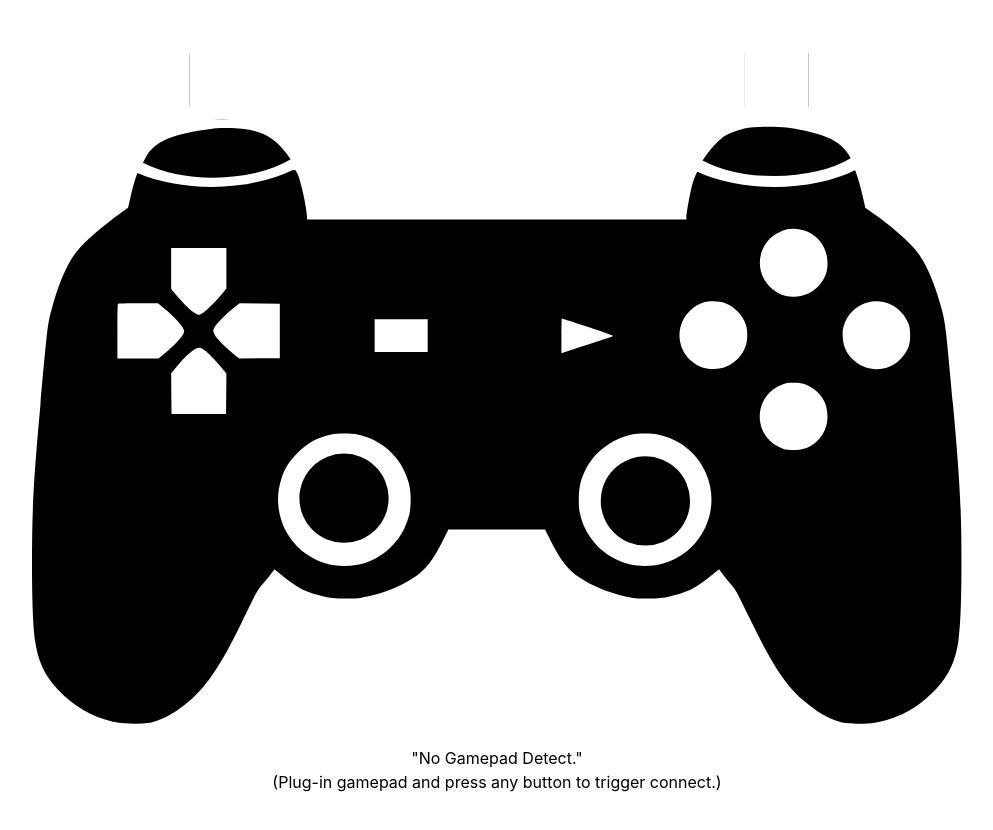
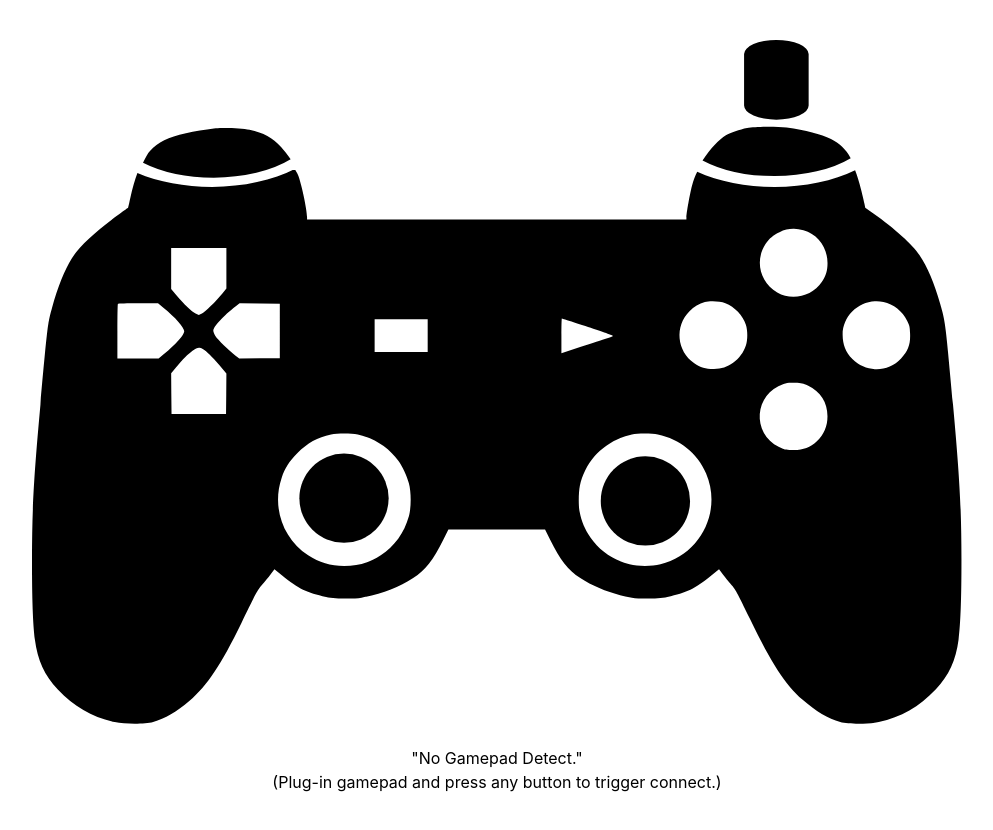
Before and after one commit to FlySkyPie/web-gamepad-sample, a React (Vite) app: page / in a window 1280 px wide. Shown: the top 830 px of the page, without its empty margins (143-1136 px from the left). Built offline with nearby package versions, Linux system fonts and the light colour scheme.

Commit message:
feat: Add R2

```diff
--- /dev/null
+++ b/src/components/GamepadSvg/components/R2.tsx
@@ -0,0 +1,46 @@
+import { useMemo } from "react";
+
+import { GamepadData } from "@/hooks/type";
+
+type IProps = {
+    gamepad?: GamepadData
+};
+
+export const R2: React.FC<IProps> = ({ gamepad }) => {
+    const sacle = useMemo(() => {
+        if (!gamepad) {
+            return 0;
+        }
+
+        const { buttons } = gamepad;
+        return buttons[7].value;
+    }, [gamepad?.buttons]);
+
+    return (
+        <>
+             <path
+                className="R2-bg"
+                style={{
+                    fill: "#000000",
+                    strokeWidth: 1.54499,
+                    strokeLinecap: "round",
+                    strokeLinejoin: "round",
+                    paintOrder: "stroke markers fill",
+                    stopColor: "#000000"
+                }}
+                d="m558.28 0a24.213 10.545 0 0 0-24.213 10.545v38.671a24.213 10.545 0 0 0 24.213 10.545 24.213 10.545 0 0 0 24.213-10.545v-38.671a24.213 10.545 0 0 0-24.213-10.545z"
+            />
+            <rect
+                style={{
+                    fill: "#0000ff",
+                }}
+                className="R2"
+                width={48.425758}
+                height={59.761375 * sacle}
+                x={534.0683448}
+                y={-0.0000076293945 + 59.761375 * (1 - sacle)}
+                clipPath="url(#clipPath429)"
+            />
+        </>
+    );
+};
--- a/src/components/GamepadSvg/index.tsx
+++ b/src/components/GamepadSvg/index.tsx
@@ -6,6 +6,7 @@ import { L1 } from "./components/L1";
 import { LeftButtons } from "./components/LeftButtons";
 import { LeftStick } from "./components/LeftStick";
 import { R1 } from "./components/R1";
+import { R2 } from "./components/R2";
 import { RightButtons } from "./components/RightButtons";
 import { RightStick } from "./components/RightStick";
 
@@ -24,30 +25,18 @@ export const GamepadSvg: React.FC<IProps> = ({ gamepad }) => {
             xmlns="http://www.w3.org/2000/svg"
         >
             <defs>
-                <clipPath className="clipPath30656">
+                <clipPath clipPathUnits="userSpaceOnUse" id="clipPath429">
                     <path
-                        className="R2-clip"
-                        d="m1024.3-1.2e-6a44.425 19.347 0 0 0-44.424 19.348v70.951a44.425 19.347 0 0 0 44.424 19.348 44.425 19.347 0 0 0 44.424-19.348v-70.951a44.425 19.347 0 0 0-44.424-19.348z"
-                        stopColor="#000000"
-                        strokeLinecap="round"
-                        strokeLinejoin="round"
-                        strokeWidth={2.8346}
+                        id="path431"
                         style={{
-                            paintOrder: "stroke markers fill"
+                            fill: "#00ff00",
+                            strokeWidth: 1.54499,
+                            strokeLinecap: "round",
+                            strokeLinejoin: "round",
+                            paintOrder: "stroke markers fill",
+                            stopColor: "#000000"
                         }}
-                    />
-                </clipPath>
-                <clipPath className="clipPath30662">
-                    <path
-                        className="R1-clip"
-                        d="m261.38 1.35e-6a44.425 19.347 0 0 0-44.424 19.348v70.951a44.425 19.347 0 0 0 44.424 19.348 44.425 19.347 0 0 0 44.424-19.348v-70.951a44.425 19.347 0 0 0-44.424-19.348z"
-                        stopColor="#000000"
-                        strokeLinecap="round"
-                        strokeLinejoin="round"
-                        strokeWidth={2.8346}
-                        style={{
-                            paintOrder: "stroke markers fill"
-                        }}
+                        d="m558.28 0a24.213 10.545 0 0 0-24.213 10.545v38.671a24.213 10.545 0 0 0 24.213 10.545 24.213 10.545 0 0 0 24.213-10.545v-38.671a24.213 10.545 0 0 0-24.213-10.545z"
                     />
                 </clipPath>
             </defs>
@@ -62,7 +51,8 @@ export const GamepadSvg: React.FC<IProps> = ({ gamepad }) => {
             <RightButtons gamepad={gamepad} />
             <LeftButtons gamepad={gamepad} />
             <CenterButtons gamepad={gamepad} />
-            <g>
+            <R2 gamepad={gamepad} />
+            {/* <g>
                 <g strokeLinecap="round" strokeLinejoin="round" strokeWidth={1.545}>
                     <path
                         className="R2-bg"
@@ -73,9 +63,9 @@ export const GamepadSvg: React.FC<IProps> = ({ gamepad }) => {
                         }}
                     />
                 </g>
-            </g>
+            </g> */}
             <g strokeLinecap="round" strokeLinejoin="round">
-                <rect
+                {/* <rect
                     transform="scale(.54504)"
                     x={979.87}
                     width={88.849}
@@ -87,8 +77,8 @@ export const GamepadSvg: React.FC<IProps> = ({ gamepad }) => {
                     style={{
                         paintOrder: "stroke markers fill"
                     }}
-                />
-                <path
+                /> */}
+                {/* <path
                     className="L2-bg"
                     d="m142.46 0a24.213 10.545 0 0 0-24.213 10.545v38.671a24.213 10.545 0 0 0 24.213 10.545 24.213 10.545 0 0 0 24.213-10.545v-38.671a24.213 10.545 0 0 0-24.213-10.545z"
                     stopColor="#000000"
@@ -96,8 +86,8 @@ export const GamepadSvg: React.FC<IProps> = ({ gamepad }) => {
                     style={{
                         paintOrder: "stroke markers fill"
                     }}
-                />
-                <rect
+                /> */}
+                {/* <rect
                     transform="scale(.54504)"
                     x={216.95}
                     y={0.00000135}
@@ -110,29 +100,6 @@ export const GamepadSvg: React.FC<IProps> = ({ gamepad }) => {
                     style={{
                         paintOrder: "stroke markers fill"
                     }}
-                />
-            </g>
-            <g
-                fill="#fff"
-                strokeLinecap="round"
-                strokeLinejoin="round"
-            // strokeWidth={1.545}
-            >
-                {/* <path
-                    className="B08"
-                    d="m256.98 209.45v24.527h39.788v-24.527h-19.894z"
-                    stopColor="#000000"
-                    style={{
-                        paintOrder: "stroke markers fill"
-                    }}
-                />
-                <path
-                    className="B09"
-                    d="m397.39 208.91c-0.16351 0-0.32735 5.8867-0.32735 13.027v13.026l14.607-4.8502c8.012-2.6706 16.624-5.5052 19.185-6.2682 2.5617-0.81755 4.8508-1.635 5.1233-1.8531 0.21801-0.27252-8.2849-3.2702-18.913-6.7584-10.628-3.4883-19.512-6.3225-19.676-6.3225z"
-                    stopColor="#000000"
-                    style={{
-                        paintOrder: "stroke markers fill"
-                    }}
                 /> */}
             </g>
         </svg>
```
